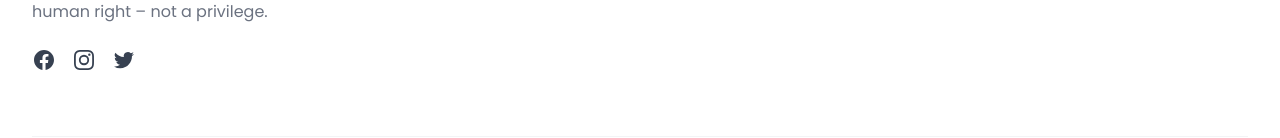
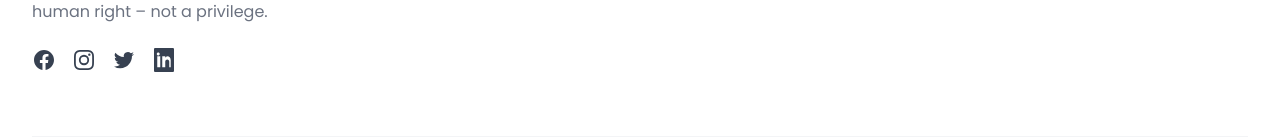
Before and after one commit to krishnagithub03/mgood, a Next.js app: page / in a window 1280 px wide. Shown: the part 2844-2982 px from the top of the page. Built offline with nearby package versions, Linux system fonts and the light colour scheme; no server answers.

Commit message:
linkedin link added to footer

```diff
--- a/app/_components/Footer.jsx
+++ b/app/_components/Footer.jsx
@@ -105,6 +105,27 @@ const Footer = () => {
                   aria-hidden="true"
                 >
                   <path d="M8.29 20.251c7.547 0 11.675-6.253 11.675-11.675 0-.178 0-.355-.012-.53A8.348 8.348 0 0022 5.92a8.19 8.19 0 01-2.357.646 4.118 4.118 0 001.804-2.27 8.224 8.224 0 01-2.605.996 4.107 4.107 0 00-6.993 3.743 11.65 11.65 0 01-8.457-4.287 4.106 4.106 0 001.27 5.477A4.072 4.072 0 012.8 9.713v.052a4.105 4.105 0 003.292 4.022 4.095 4.095 0 01-1.853.07 4.108 4.108 0 003.834 2.85A8.233 8.233 0 012 18.407a11.616 11.616 0 006.29 1.84" />
+                </svg>
+              </a>
+              <a
+                className="text-gray-700 transition hover:text-gray-700/75"
+                href="https://www.linkedin.com/in/mgood-india-32856b341/"
+                target="_blank"
+                rel="noreferrer"
+              >
+                <span className="sr-only">LinkedIn</span>
+
+                <svg
+                  className="size-6"
+                  fill="currentColor"
+                  viewBox="0 0 24 24"
+                  aria-hidden="true"
+                >
+                  <path
+                    fillRule="evenodd"
+                    d="M3.25 0C2.56 0 2 0.56 2 1.25v21.5c0 .69.56 1.25 1.25 1.25h17.5c.69 0 1.25-.56 1.25-1.25V1.25c0-.69-.56-1.25-1.25-1.25H3.25zM8.25 19.25h-3v-11h3v11zM6.25 7.5c-.828 0-1.5-.672-1.5-1.5s.672-1.5 1.5-1.5 1.5.672 1.5 1.5-.672 1.5-1.5 1.5zM20.25 19.25h-3v-5.5c0-1.317-.797-2.25-1.968-2.25-1.201 0-2.032.933-2.032 2.25v5.5h-3v-11h3v1.5h.035c.402-.71 1.14-1.5 2.165-1.5 1.7 0 3.265 1.141 3.265 4.035v6.965z"
+                    clipRule="evenodd"
+                  />
                 </svg>
               </a>
             </div>
```
